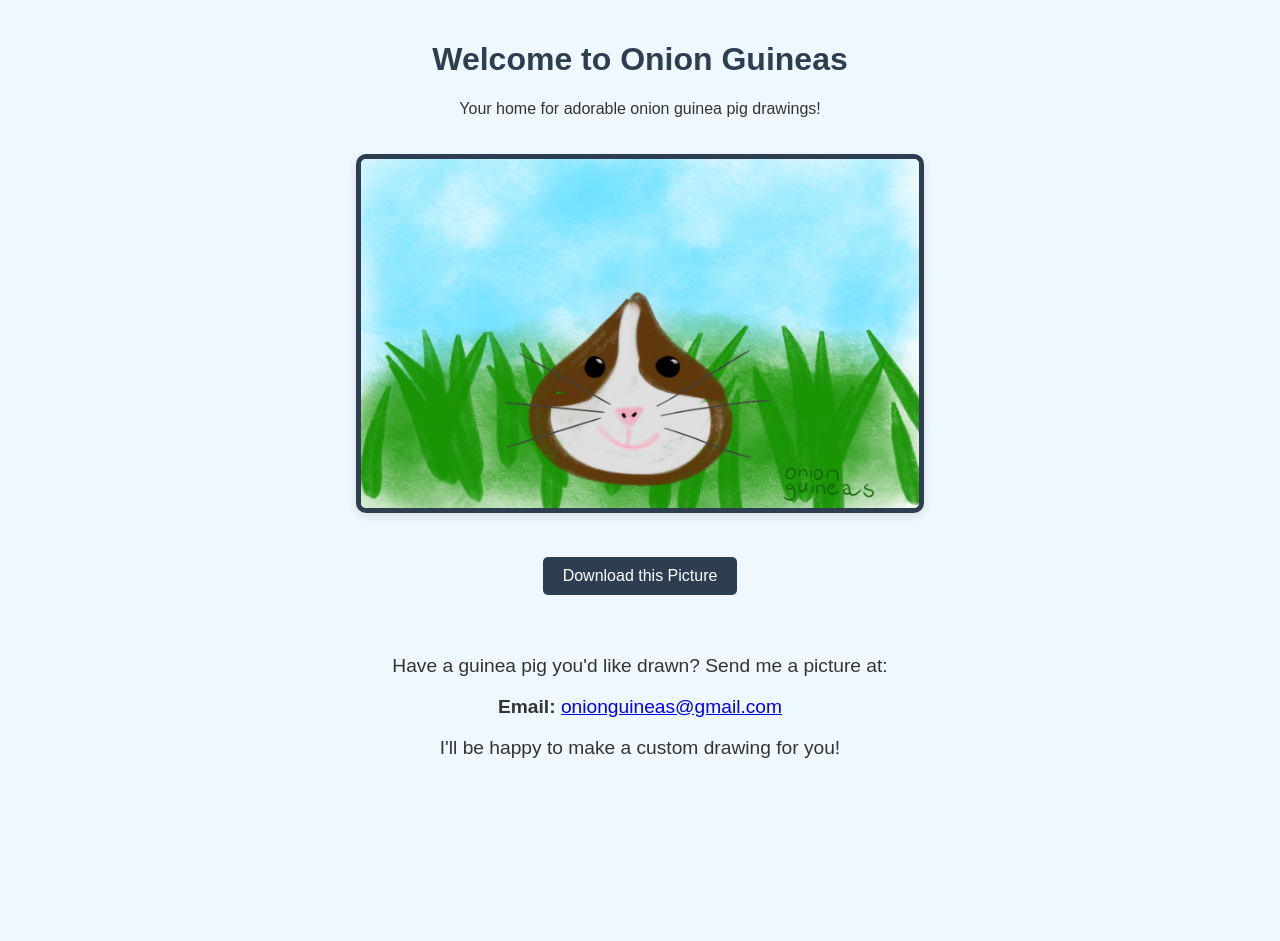
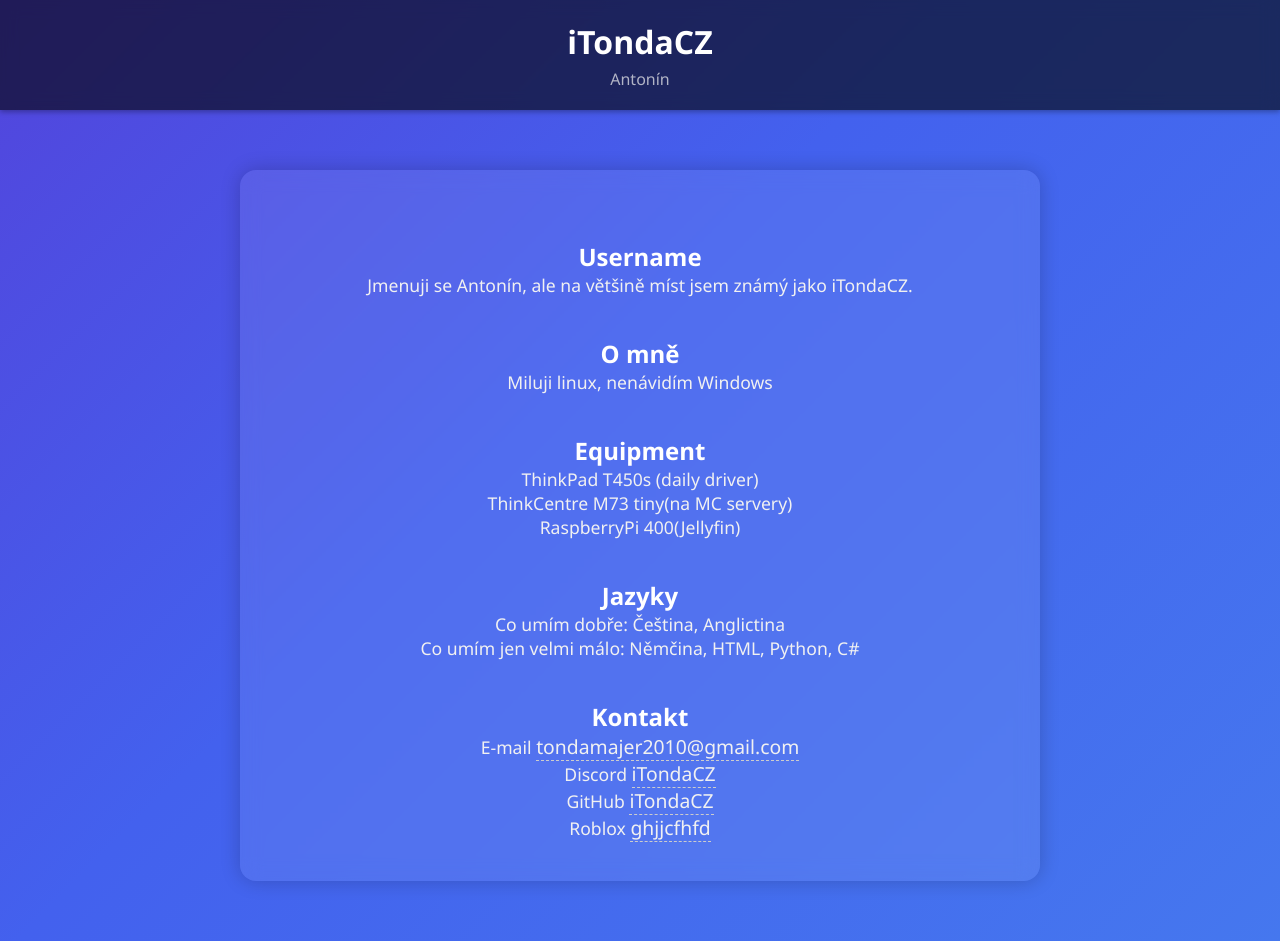
Before and after one commit to iTondaCZ/itondacz.github.io, a plain HTML site: page index.html in a window 1280 px wide. Before the commit the page ends 800 px from the top, so only its background shows below. Drawn offline with Linux system fonts and the light colour scheme.

Commit message:
už je to web o mně, ne na stažení morčete

```diff
--- a/index.html
+++ b/index.html
@@ -2,68 +2,126 @@
 <html lang="en">
 <head>
   <meta charset="UTF-8">
-    <meta name="viewport" content="width=device-width, initial-scale=1.0">
-    <meta name="description" content="Onion Guineas - Cute Guinea Pig Drawings">
-    <title>Onion Guineas</title>
-    <script async src="https://pagead2.googlesyndication.com/pagead/js/adsbygoogle.js?client=ca-pub-1018647379247612"
-     crossorigin="anonymous"></script>
+  <title>iTondaCZ profil</title>
   <style>
-        body {
-            font-family: Arial, sans-serif;
-            text-align: center;
-            background-color: #f0f8ff;
-            color: #333;
+    /* Reset & base */
+    * {
       margin: 0;
       padding: 0;
+      box-sizing: border-box;
     }
-        h1 {
-            color: #2c3e50;
+
+    body {
+      font-family: "Segoe UI", sans-serif;
+      background: linear-gradient(135deg, #3a0ca3, #7209b7, #4361ee, #4895ef);
+      background-size: 400% 400%;
+      animation: gradientShift 15s ease infinite;
+      color: #ffffff;
+      min-height: 100vh;
     }
+
+    @keyframes gradientShift {
+      0% { background-position: 0% 50%; }
+      50% { background-position: 100% 50%; }
+      100% { background-position: 0% 50%; }
+    }
+
+    /* Navbar */
+    .navbar {
+      position: sticky;
+      top: 0;
+      background-color: rgba(0, 0, 0, 0.6);
+      padding: 20px;
+      text-align: center;
+      backdrop-filter: blur(8px);
+      box-shadow: 0 2px 5px rgba(0,0,0,0.3);
+    }
+
+    .navbar h1 {
+      font-size: 2em;
+      margin-bottom: 5px;
+    }
+
+    .navbar p {
+      font-size: 1em;
+      opacity: 0.7;
+    }
+
+    /* Main container */
     .container {
-            padding: 20px;
+      max-width: 800px;
+      margin: 60px auto;
+      background-color: rgba(255, 255, 255, 0.08);
+      padding: 40px;
+      border-radius: 16px;
+      text-align: center;
+      backdrop-filter: blur(10px);
+      box-shadow: 0 0 20px rgba(0,0,0,0.2);
     }
-        .guinea-pig-image {
-            margin: 20px 0;
-            max-width: 45%;
-            height: auto;
-            border: 5px solid #2c3e50;
-            border-radius: 10px;
-            box-shadow: 0px 4px 8px rgba(0, 0, 0, 0.1);
+
+    h2 {
+      margin-top: 30px;
+      color: #ffffff;
     }
-        .download-button {
-            display: inline-block;
-            margin: 20px;
-            padding: 10px 20px;
-            background-color: #2c3e50;
-            color: #fff;
+
+    p, a {
+      font-size: 1.1em;
+      color: #f1f1f1;
+    }
+
+    a {
       text-decoration: none;
-            border-radius: 5px;
-            transition: background-color 0.3s;
+      border-bottom: 1px dashed #ccc;
     }
-        .download-button:hover {
-            background-color: #1abc9c;
+
+    a:hover {
+      color: #00ffff;
+      border-bottom: 1px solid #00ffff;
     }
-        .contact-info {
+
+    .section {
       margin-top: 40px;
-            font-size: 1.2em;
     }
   </style>
 </head>
 <body>
+
+  <div class="navbar">
+    <h1>iTondaCZ</h1>
+    <p>Antonín</p>
+  </div>
+
   <div class="container">
-        <h1>Welcome to Onion Guineas</h1>
-        <p>Your home for adorable onion guinea pig drawings!</p>
+    <h2>Username</h2>
+    <p>Jmenuji se Antonín, ale na většině míst jsem známý jako iTondaCZ.
+    </p>
 
-        <img src="morcatko1.png" alt="Onion Guinea Pig Drawing" class="guinea-pig-image">
+    <div class="section">
+      <h2>O mně</h2>
+      <p>Miluji linux, nenávidím Windows</p>
+    </div>
 
-        <br>
-        <a href="morcatko1.png" download="Onion_Guinea_Pig.png" class="download-button">Download this Picture</a>
+    <div class="section">
+      <h2>Equipment</h2>
+      <p>ThinkPad T450s (daily driver)</p>
+      <p>ThinkCentre M73 tiny(na MC servery)</p>
+      <p>RaspberryPi 400(Jellyfin)</p>
+    </div>
 
-        <div class="contact-info">
-            <p>Have a guinea pig you'd like drawn? Send me a picture at:</p>
-            <p><strong>Email:</strong> <a href="mailto:onionguineas@gmail.com">onionguineas@gmail.com</a></p>
-            <p>I'll be happy to make a custom drawing for you!</p>
+    <div class="section">
+      <h2>Jazyky</h2>
+      <p>Co umím dobře: Čeština, Anglictina</p>
+      <p>Co umím jen velmi málo: Němčina, HTML, Python, C#</p>
+    </div>
+
+    <div class="section">
+      <h2>Kontakt</h2>
+      <p>E-mail <a href="tondamajer2010@gmail.com">tondamajer2010@gmail.com</a></p>
+      <p>Discord <a href="https://discord.com/users/itondacz">iTondaCZ</a></p>
+      <p>GitHub <a href="https://github.com/iTondaCZ">iTondaCZ</a></p>
+      <p>Roblox <a href="https://www.roblox.com/users/3020147277/profile">ghjjcfhfd</a></p>
     </div>
   </div>
+
 </body>
 </html>
```
Lines whose indentation alone changed are shown as unchanged.
